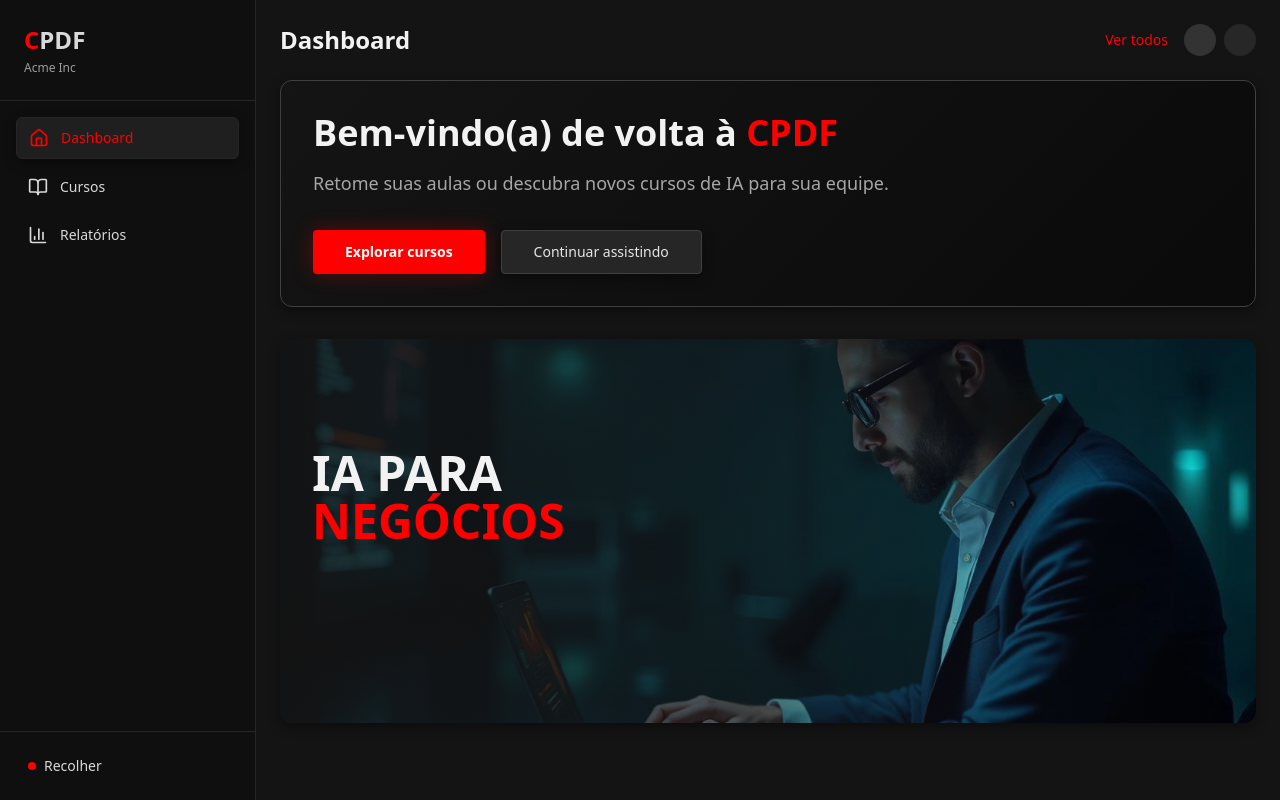
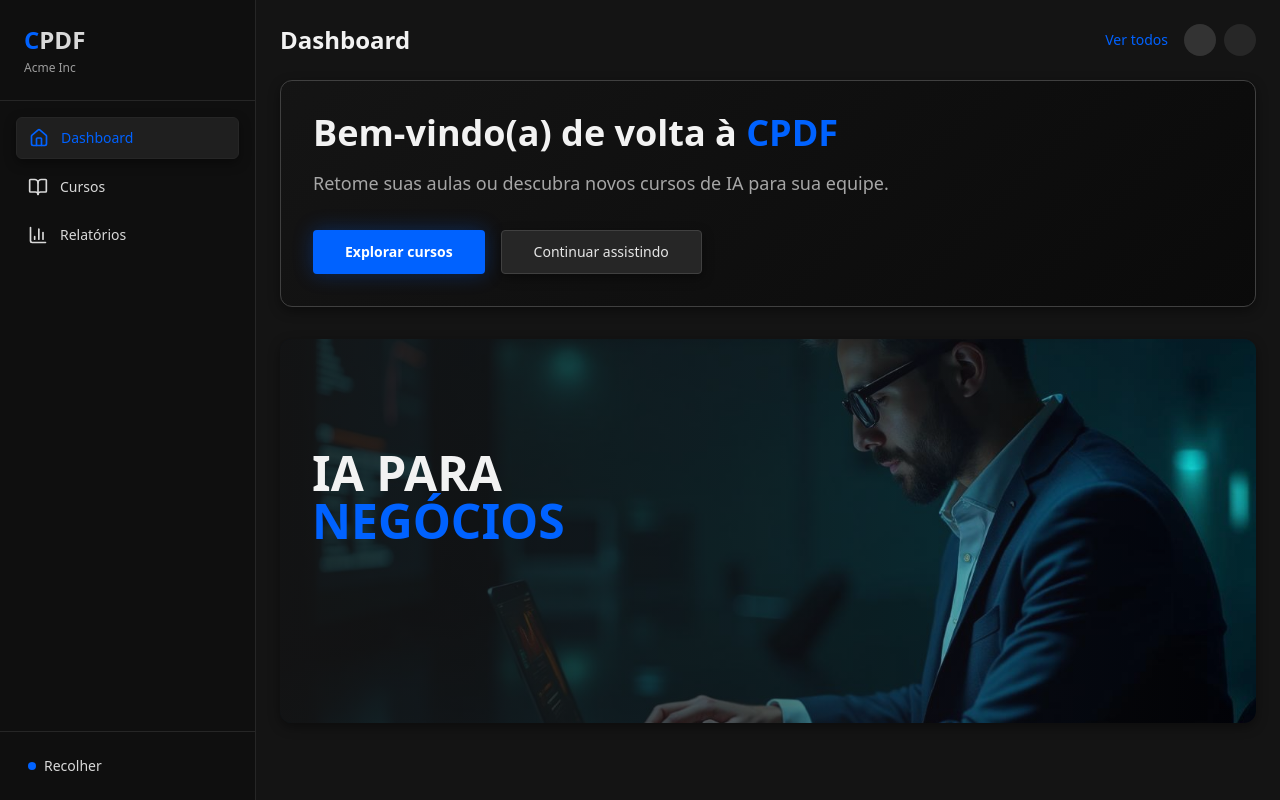
Before and after one commit to DGatoM/netflix-clone-style, a React (Vite) app: page / in a window 1280 px wide. Built offline with nearby package versions, Linux system fonts and the light colour scheme.

Commit message:
Change red details to blue
Update the CSS to change the red accent colors to electric blue.

```diff
--- a/src/index.css
+++ b/src/index.css
@@ -18,8 +18,8 @@ All colors MUST be HSL.
     --popover: 0 0% 8%;
     --popover-foreground: 0 0% 95%;
 
-    /* Netflix red as primary */
-    --primary: 0 100% 50%;
+    /* Electric blue as primary */
+    --primary: 217 100% 50%;
     --primary-foreground: 0 0% 100%;
 
     --secondary: 0 0% 15%;
@@ -28,7 +28,7 @@ All colors MUST be HSL.
     --muted: 0 0% 20%;
     --muted-foreground: 0 0% 65%;
 
-    --accent: 0 100% 50%;
+    --accent: 217 100% 50%;
     --accent-foreground: 0 0% 100%;
 
     --destructive: 0 84% 60%;
@@ -36,29 +36,29 @@ All colors MUST be HSL.
 
     --border: 0 0% 25%;
     --input: 0 0% 15%;
-    --ring: 0 100% 50%;
+    --ring: 217 100% 50%;
 
     --radius: 0.375rem;
 
-    /* Netflix sidebar styling */
+    /* Electric blue sidebar styling */
     --sidebar-background: 0 0% 6%;
     --sidebar-foreground: 0 0% 85%;
-    --sidebar-primary: 0 100% 50%;
+    --sidebar-primary: 217 100% 50%;
     --sidebar-primary-foreground: 0 0% 100%;
     --sidebar-accent: 0 0% 12%;
     --sidebar-accent-foreground: 0 0% 95%;
     --sidebar-border: 0 0% 15%;
-    --sidebar-ring: 0 100% 50%;
+    --sidebar-ring: 217 100% 50%;
 
-    /* Netflix-specific gradients and effects */
+    /* Electric blue gradients and effects */
     --gradient-hero: linear-gradient(135deg, hsl(0 0% 8%) 0%, hsl(0 0% 4%) 100%);
     --gradient-card: linear-gradient(135deg, hsl(0 0% 12%) 0%, hsl(0 0% 8%) 100%);
-    --gradient-primary: linear-gradient(135deg, hsl(0 100% 50%) 0%, hsl(0 100% 45%) 100%);
+    --gradient-primary: linear-gradient(135deg, hsl(217 100% 50%) 0%, hsl(217 100% 45%) 100%);
 
     /* Shadows */
     --shadow-card: 0 4px 12px hsl(0 0% 0% / 0.4);
     --shadow-hover: 0 8px 25px hsl(0 0% 0% / 0.6);
-    --shadow-glow: 0 0 20px hsl(0 100% 50% / 0.3);
+    --shadow-glow: 0 0 20px hsl(217 100% 50% / 0.3);
 
     /* Transitions */
     --transition-smooth: all 0.3s cubic-bezier(0.4, 0, 0.2, 1);
@@ -73,27 +73,27 @@ All colors MUST be HSL.
     --card-foreground: 0 0% 95%;
     --popover: 0 0% 8%;
     --popover-foreground: 0 0% 95%;
-    --primary: 0 100% 50%;
+    --primary: 217 100% 50%;
     --primary-foreground: 0 0% 100%;
     --secondary: 0 0% 15%;
     --secondary-foreground: 0 0% 90%;
     --muted: 0 0% 20%;
     --muted-foreground: 0 0% 65%;
-    --accent: 0 100% 50%;
+    --accent: 217 100% 50%;
     --accent-foreground: 0 0% 100%;
     --destructive: 0 84% 60%;
     --destructive-foreground: 0 0% 100%;
     --border: 0 0% 25%;
     --input: 0 0% 15%;
-    --ring: 0 100% 50%;
+    --ring: 217 100% 50%;
     --sidebar-background: 0 0% 6%;
     --sidebar-foreground: 0 0% 85%;
-    --sidebar-primary: 0 100% 50%;
+    --sidebar-primary: 217 100% 50%;
     --sidebar-primary-foreground: 0 0% 100%;
     --sidebar-accent: 0 0% 12%;
     --sidebar-accent-foreground: 0 0% 95%;
     --sidebar-border: 0 0% 15%;
-    --sidebar-ring: 0 100% 50%;
+    --sidebar-ring: 217 100% 50%;
   }
 }
 
```
